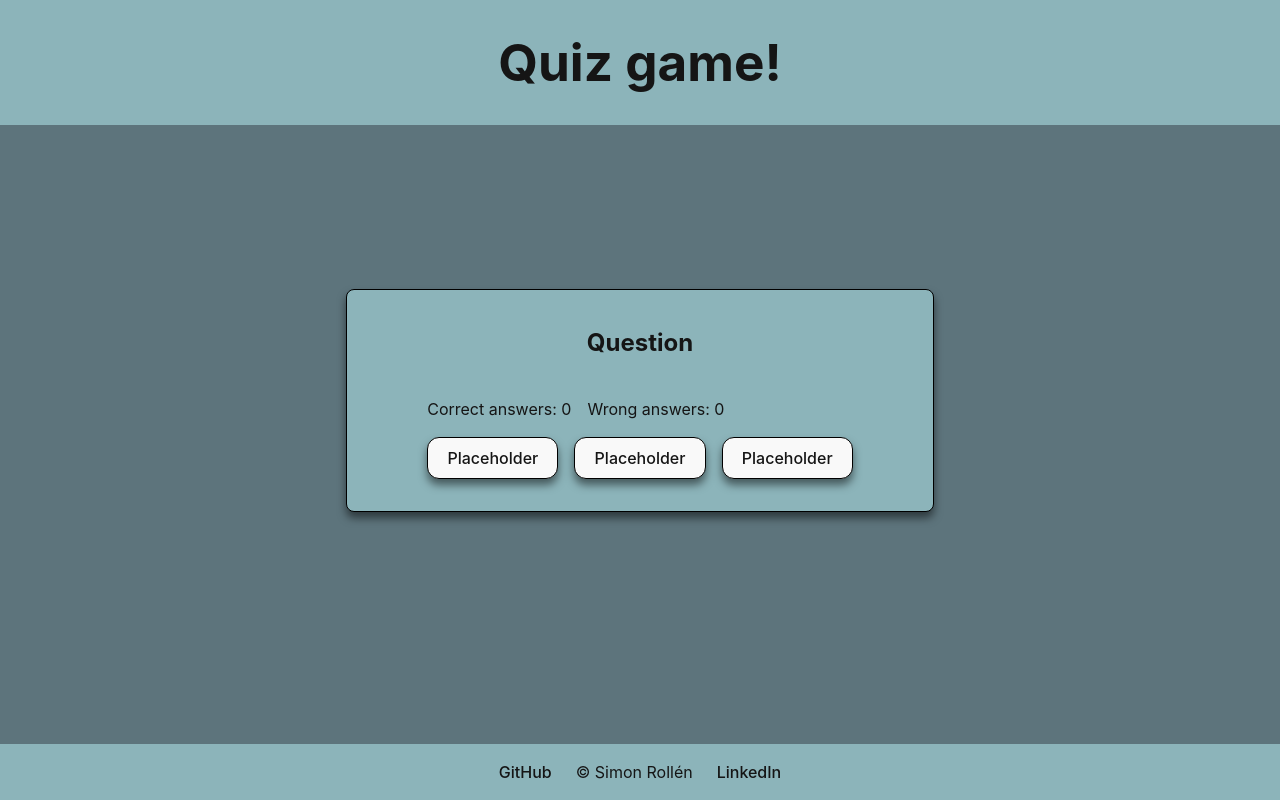
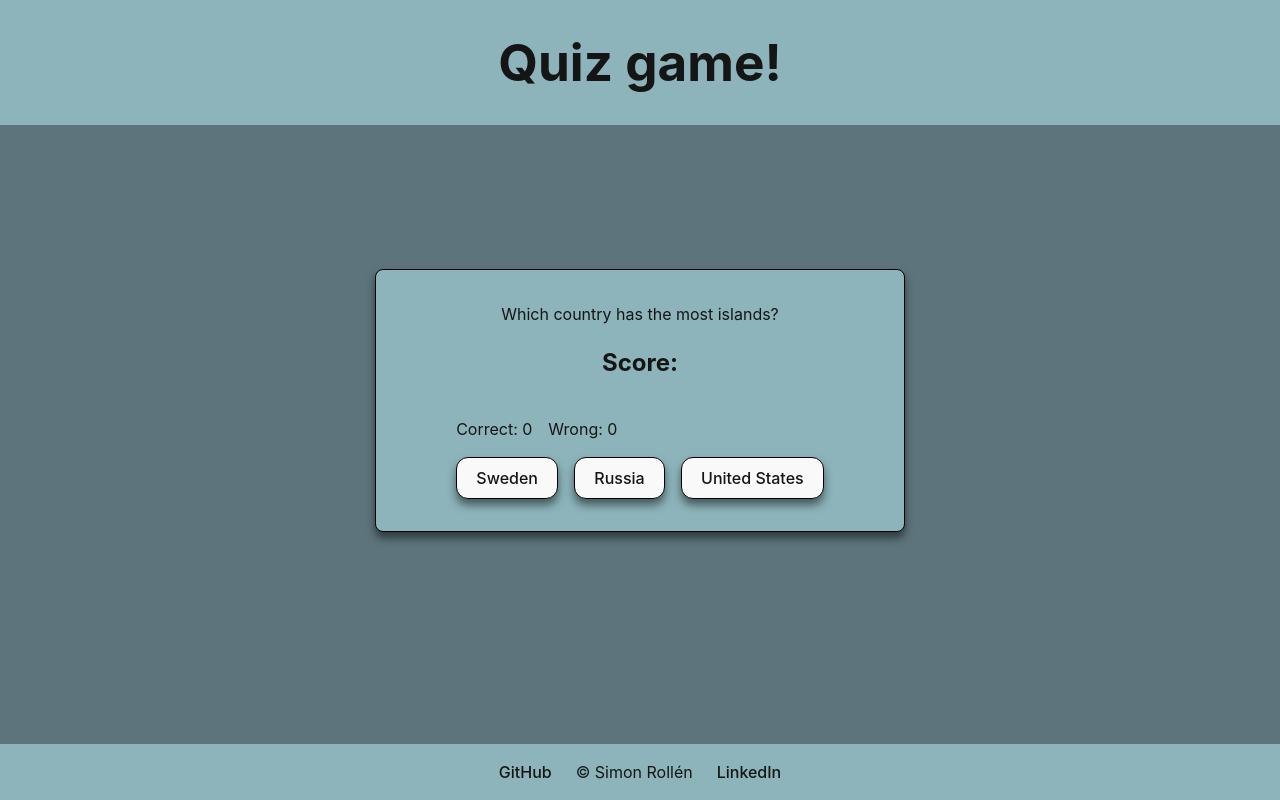
Before and after one commit to SimonR-prog/QuizAppReact, a React (Vite) app in the folder assignmentFE2/: page / in a window 1280 px wide. Both pictures are taken after a click on the button "Start". Built offline with nearby package versions, Linux system fonts and the light colour scheme.

Commit message:
Changes:

```diff
--- a/assignmentFE2/public/questions.json
+++ b/assignmentFE2/public/questions.json
@@ -1,52 +1,32 @@
 [
     {
-        "1": {"question": "Which country has the most islands?",
+        "id": 1,
+        "question": "Which country has the most islands?",
         "options": ["Sweden", "Russia", "United States"],
-        "answer": "Sweden"}
+        "answer": "Sweden"
     },
     {
-        "2": {"question": "What is the name of the smallest country?",
-        "options": ["Canada", "Mali", "Vatican"],
-        "answer": "Vatican"}
+        "id": 2,
+        "question": "In what decade was the internet created?",
+        "options": ["1960", "1950", "1970"],
+        "answer": "1960"
     },
     {
-        "3": {"question": "What is the capital of Canada?",
+        "id": 3,
+        "question": "What is the capital of Canada?",
         "options": ["Winnipeg", "Ottawa", "Toronto"],
-        "answer": "Ottawa"}
+        "answer": "Ottawa"
     },
     {
-        "4": {"question": "Which year did the United States drop the nuclear bomb on Japan?",
+        "id": 4,
+        "question": "Which year did the United States drop the nuclear bomb on Japan?",
         "options": ["1943", "1945", "1946"],
-        "answer": "1945"}
+        "answer": "1945"
     },
     {
-        "5": {"question": "Who famously crossed the Alps with elephants on the way to war with the Romans?",
+        "id": 5,
+        "question": "Who famously crossed the Alps with elephants on the way to war with the Romans?",
         "options": ["Alexander", "Cassius", "Hannibal"],
-        "answer": "Hannibal"}
-    },
-    {
-        "6": {"question": "What year was the United Nations established?",
-        "options": ["1954", "1945", "1944"],
-        "answer": "1945"}
-    },
-    {
-        "7": {"question": "In what decade was the internet created?",
-        "options": ["1960", "1950", "1970"],
-        "answer": "1960"}
-    },
-    {
-        "8": {"question": "Which currency is currently used as reserve currency?",
-        "options": ["SKR", "EURO", "USD"],
-        "answer": "USD"}
-    },
-    {
-        "9": {"question": "What is the only mammal capable of true flight? ",
-        "options": ["Bat", "Squirrel", "Hawk"],
-        "answer": "Bat"}
-    },
-    {
-        "10": {"question": "What animal has the longest tongue?",
-        "options": ["Donkey", "Giraffe", "Gecko"],
-        "answer": "Giraffe"}
+        "answer": "Hannibal"
     }
 ]
--- a/assignmentFE2/src/Rng.jsx
+++ /dev/null
@@ -1,13 +0,0 @@
-function RnGenerator() {
-    var arrayOfIds = [];
-    while (arrayOfIds.length !== 5)
-    {
-        var randomNumber = Math.floor(Math.random() * 10) + 1;
-        if (!arrayOfIds.includes(randomNumber))
-            {
-                arrayOfIds.push(randomNumber)
-            }
-    }
-    return arrayOfIds
-}
-export default RnGenerator
--- a/assignmentFE2/src/quiz.jsx
+++ b/assignmentFE2/src/quiz.jsx
@@ -1,47 +1,80 @@
 import GetData from './questions';
-import './quiz.css'
-import RnGenerator from "./Rng";
-import { useState } from "react";
-
-//Need a function that will compare the correct answer with the answer of the users click.
-//If answer === click -> increase wins etc. Can return a true/false and use an if return true ++ on wins if false ++ on loss..
-
-// function CorrectAnswer(){
-//     const correctAnswer = ;
-
-//     if (correctAnswer === ){
-//         setCorrect
-//     }
-// }
+import './quiz.css';
+import { useState, useEffect } from "react";
+import ResultScreen from "./result";
 
 function QuizGame(){
-    const arrayOfIds = RnGenerator();
+    const [data, setData] = useState([]);
+    const [showResultScreen, setShowResultScreen] = useState(false);
+    const [correct, setCorrect] = useState(0);
+    const [wrong, setWrong] = useState(0);
+    const [indexId, setIndexId] = useState(0);
+    const question = data[indexId]
+    const [color, setColor] = useState("")
 
-    const data = GetData();
-    console.log(data);
 
-    var [correct, setCorrect] = useState(0);
-    var [wrong, setWrong] = useState(0);
+    useEffect(() => {
+        const getData = async () => {
+            const data = await GetData();
+            setData(data);
+        };
+        getData();
+    }, []);
+    useEffect(() => {
+        document.body.style.backgroundColor = color
+    }, [color])
+
+    if (data.length === 0) {
+        return <p>Fetching questions...</p>;
+      }
+
+    function checkAnswer(chosenAnswer) {
+        if (chosenAnswer === question.answer) {
+            setCorrect(correct + 1);
+            setColor("green");
+        } else{
+            setWrong(wrong + 1);
+            setColor("red");
+        }
+        if (indexId + 1 < data.length) {
+            setIndexId(indexId + 1)
+        }
+        else {
+            setShowResultScreen(true);
+        }
+    };
 
     return(
         <>
-            <div className="quiz-card">
-                <h2>Question</h2>
-                <section className="result">
-                    <ul className="result-list">
-                        <li><p>Correct answers: {correct} </p></li>
-                        <li><p>Wrong answers: {wrong} </p></li>
+            {showResultScreen ? (
+                <>
+                    <ResultScreen correct={correct} wrong={wrong} />
+                </>
+            ) : (
+                <>
+                    <section className="quiz-card">
+                        <p>{ question.question }</p>
+                        <section className="results">
+                            <h2>Score:</h2>
+                            <ul>
+                                <li><p>Correct: {correct}</p></li>
+                                <li><p>Wrong: {wrong}</p></li>
                             </ul>
                         </section>
                         <section className="answers">
                         <ul className="answer-list">
-                        <li><button id="option-one" className="btn">Placeholder</button></li>
-                        <li><button id="option-two" className="btn">Placeholder</button></li>
-                        <li><button id="option-three" className="btn">Placeholder</button></li>
+                            {question.options.map((option, indexId) => (
+                                <li key={indexId}>
+                                    <button className="btn" onClick={() => checkAnswer(option)}>{option}
+                                    </button>
+                                </li>
+                                ))}
                             </ul>
                         </section>
-            </div>
+                    </section>
                 </>
-    )
+            )}
+        </>
+    );
 }
 export default QuizGame
--- a/assignmentFE2/src/result.jsx
+++ b/assignmentFE2/src/result.jsx
@@ -1 +1,14 @@
 //results page that will check if user won or not, display message and ask if the person wants to go again.
+
+
+
+
+function ResultScreen({wrong, correct}) {
+    return(
+        <>
+            <h1>Elon musk is a nazi.</h1>
+        </>
+    )
+}
+
+export default ResultScreen
```
Lines whose indentation alone changed are shown as unchanged.
